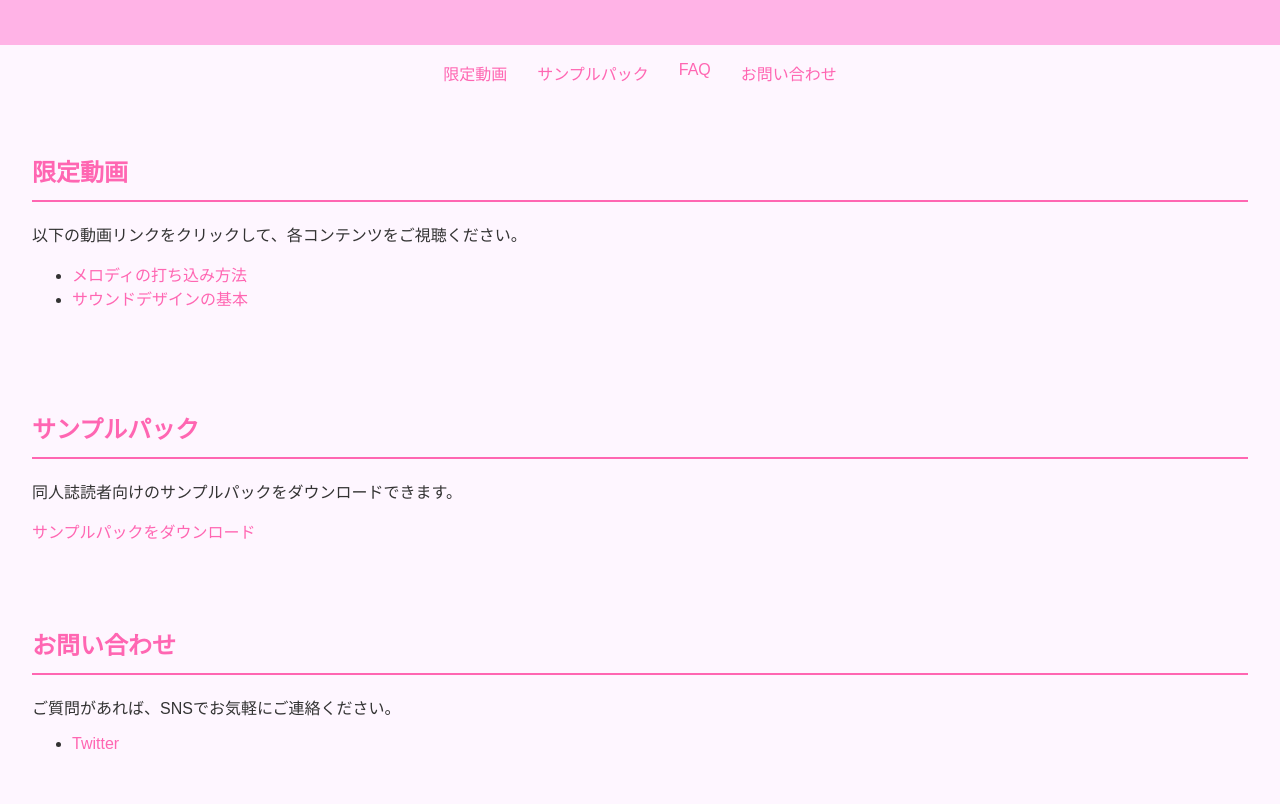
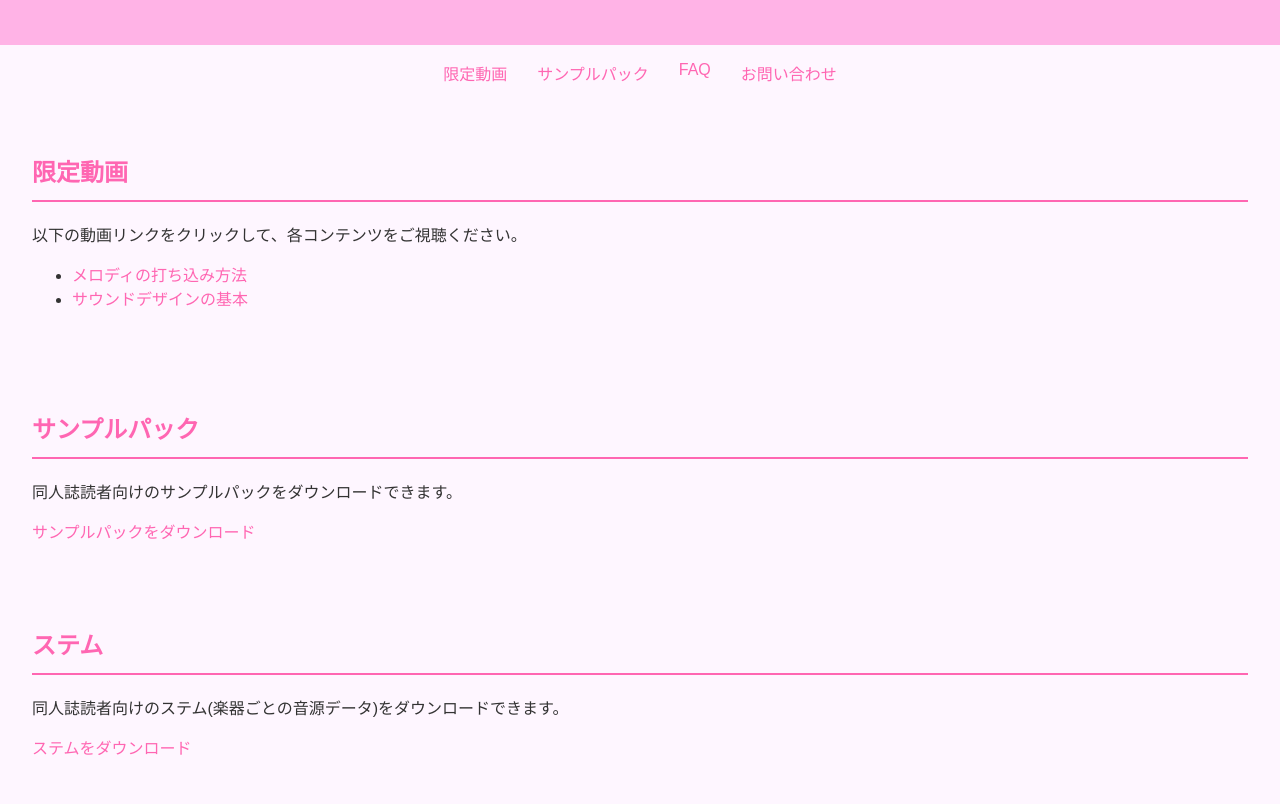
Before and after one commit to magenta-book/KFB, a plain HTML site: page index.html in a window 1280 px wide. Shown: the part 148-952 px from the top of the page. Drawn offline with Linux system fonts and the light colour scheme.

Commit message:
ステムセクション追加

```diff
--- a/index.html
+++ b/index.html
@@ -36,6 +36,12 @@
         <a href="サンプルパックのリンク" download>サンプルパックをダウンロード</a>
     </section>
 
+    <section id="stem">
+        <h2>ステム</h2>
+        <p>同人誌読者向けのステム(楽器ごとの音源データ)をダウンロードできます。</p>
+        <a href="ステムのリンク" download>ステムをダウンロード</a>
+    </section>
+
     <section id="contact">
         <h2>お問い合わせ</h2>
         <p>ご質問があれば、SNSでお気軽にご連絡ください。</p>
```
